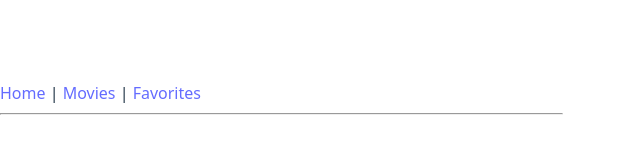
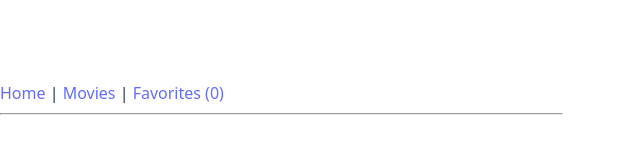
Before and after one commit to German-kos/movies-demo, a React (Vite) app: page / in a window 1280 px wide. Shown: the part 220-375 px from the top of the page, without its empty margins (0-640 px from the left). Built offline with nearby package versions, Linux system fonts and the light colour scheme.

Commit message:
favorites count in navbar

```diff
--- a/src/App.tsx
+++ b/src/App.tsx
@@ -1,11 +1,15 @@
+import { useSelector } from "react-redux";
 import { Link, Outlet } from "react-router";
+import { RootState } from "./app/store";
 
 function App() {
+  const favorites = useSelector((state: RootState) => state.favorites.movies);
+
   return (
     <div>
       <nav>
         <Link to="/">Home</Link> | <Link to="/movies">Movies</Link> |{" "}
-        <Link to="/favorites">Favorites</Link>
+        <Link to="/favorites">Favorites{` (${favorites.length})`}</Link>
       </nav>
       <hr />
       <Outlet />
```
